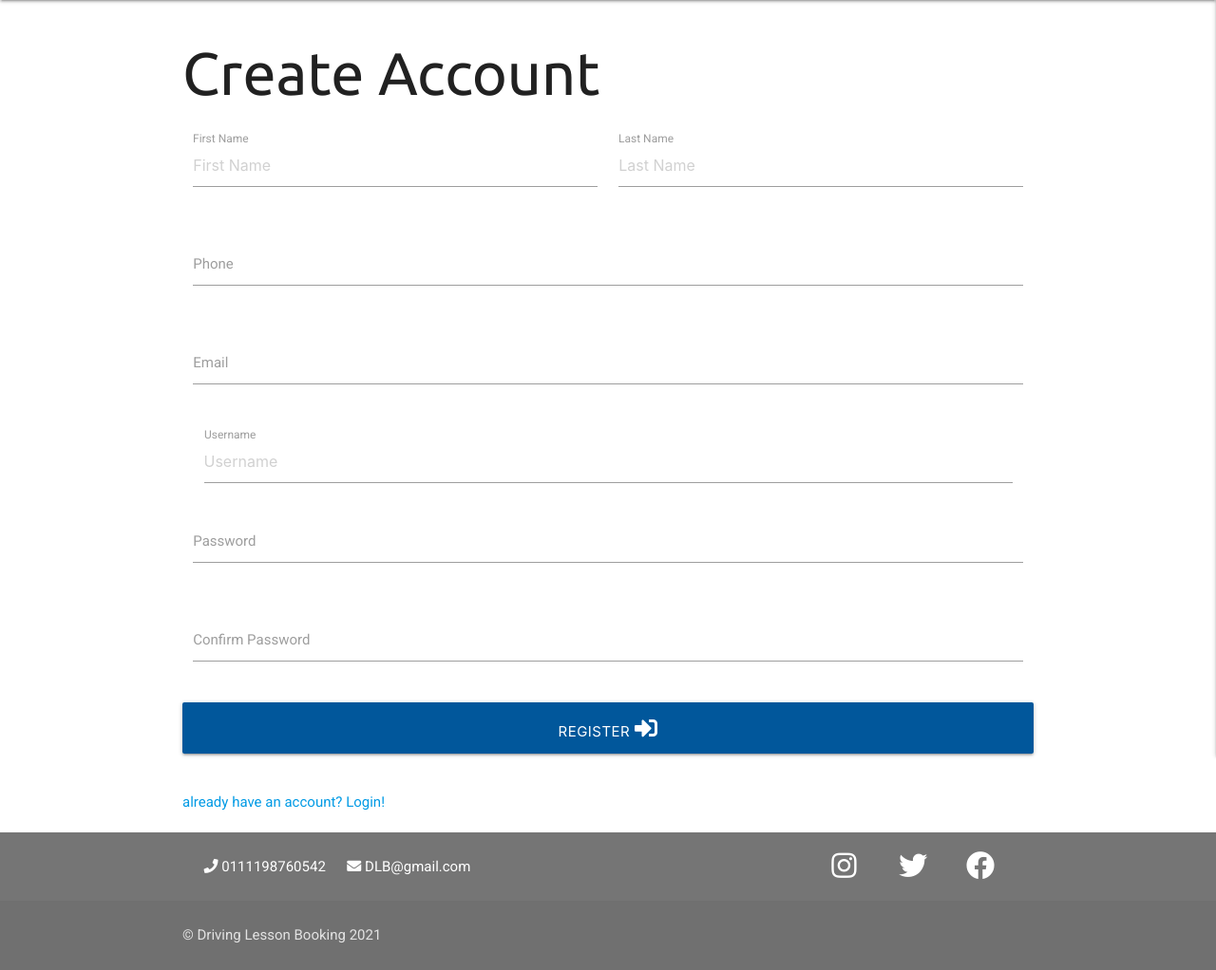
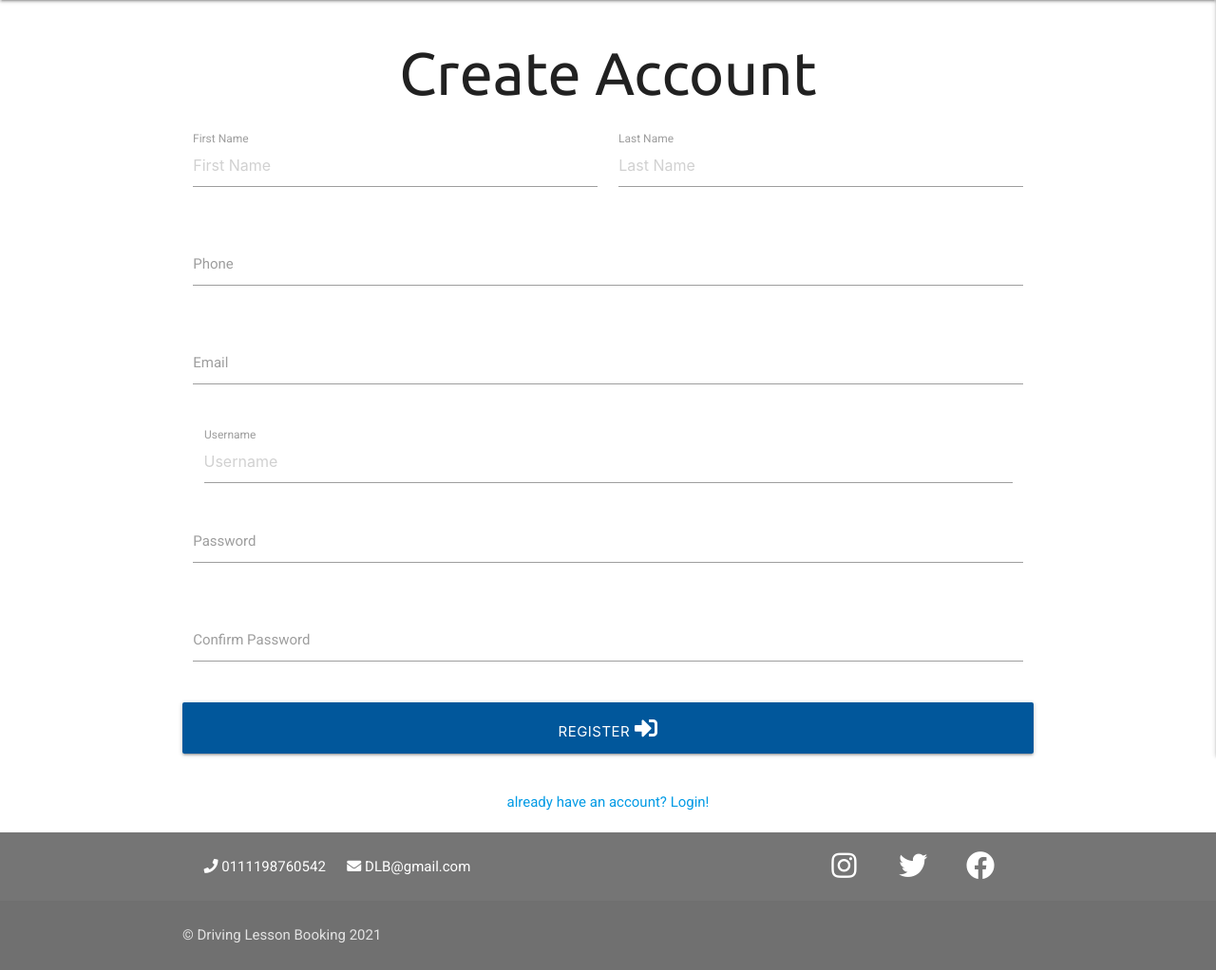
Before and after one commit to JamieS56/Milestone-Project-3, a Flask app: page /register in a window 1280 px wide. Shown: the part 64-1086 px from the top of the page at 95% size. Run offline with Flask 2, Linux system fonts and the light colour scheme; some libraries are stand-ins or nearby versions.

Commit message:
centered the register page.

```diff
--- a/templates/register.html
+++ b/templates/register.html
@@ -1,6 +1,6 @@
 {% extends "base.html" %} {% block content %}
 
-<h1>Create Account</h1>
+<h1 class="center-align">Create Account</h1>
 
 <div class="row">
     <form class="col s12" method="POST" action="{{ url_for('register') }}">
@@ -47,7 +47,7 @@
         </div>
     </form>
 </div>
-<div class="row">
+<div class="row center-align">
     <a href='{{ url_for("login") }}'>already have an account? Login!</a>
 </div>
 
```
